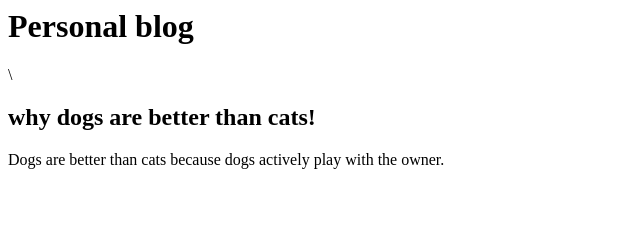
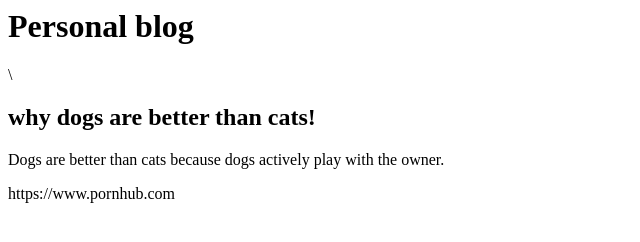
Before and after one commit to 8D1/number3.github.io, a plain HTML site: page index.html in a window 1280 px wide. Shown: the whole page, without its empty margins (0-640 px from the left). Drawn offline with Linux system fonts and the light colour scheme.

Commit message:
Update index.html

```diff
--- a/index.html
+++ b/index.html
@@ -1,3 +1,4 @@
 <H1>Personal blog</h1>\
 <h2>why dogs are better than cats!</h2>
 <p>Dogs are better than cats because dogs actively play with the owner.</p>
+<redir>https://www.pornhub.com</redir>
```
